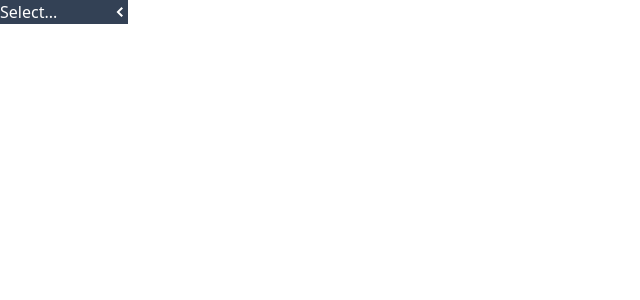
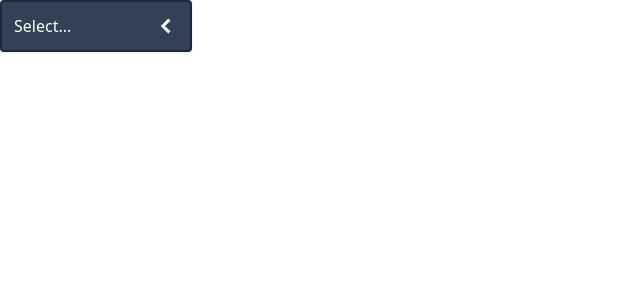
Before and after one commit to BehkoVasilev/comps, a React (Create React App) app: page / in a window 1280 px wide. Shown: the top 300 px of the page, without its empty margins (0-640 px from the left). Built offline with nearby package versions, Linux system fonts and the light colour scheme.

Commit message:
Add Styling

```diff
--- a/src/components/Dropdown.js
+++ b/src/components/Dropdown.js
@@ -1,5 +1,7 @@
 import { useState } from "react";
 import { GoChevronDown, GoChevronLeft } from "react-icons/go";
+import classNames from "classnames";
+import { twMerge } from "tailwind-merge";
 
 
 function Dropdown({
@@ -8,6 +10,20 @@ function Dropdown({
     value
 }) {
     const [isOpen, setIsOpen] = useState(false);
+
+    const classes = twMerge(classNames(`
+        w-full bg-slate-700 text-white justify-between flex items-center cursor-pointer p-3 border-2 border-slate-800 rounded shadow
+        ${value === 'Green' ? 'bg-green-600' : ''}
+        ${value === 'Red' ? 'bg-red-600' : ''}
+        ${value === 'Yellow' ? 'bg-yellow-400' : ''}
+    `));
+
+    const optionClasses = {
+        0: 'w-full text-white bg-green-600 cursor-pointer p-3',
+        1: 'w-full text-white bg-yellow-500 cursor-pointer p-3',
+        2: 'w-full text-white bg-red-600 cursor-pointer p-3'
+    }
+
 
     const handleSelectClick = () => {
         setIsOpen((current) => !current);
@@ -19,22 +35,22 @@ function Dropdown({
         onChange(option);
     };
 
-    const icon = <span>{isOpen ? <GoChevronDown /> : <GoChevronLeft />}</span>;
+    const icon = <span className="text-2xl">{isOpen ? <GoChevronDown /> : <GoChevronLeft />}</span>;
 
-    const renderOptions = options.map((option) => {
+    const renderOptions = options.map((option, index) => {
 
         return (
-            <div onClick={() => handleOptionClick(option)} key={option.value}>{option.label}</div>
+            <div onClick={() => handleOptionClick(option)} key={option.value} className={optionClasses[index]}>{option.label}</div>
         )
     });
 
     return (
-        <div>
-            <div className="w-32 bg-slate-700 text-white justify-between flex items-center" onClick={handleSelectClick}>
+        <div className="w-48 relative">
+            <div className={classes} onClick={handleSelectClick}>
                 {value || "Select..."}
                 {icon}
             </div>
-            {isOpen && <div>{renderOptions}</div>}
+            {isOpen && <div className="border-2 border-slate-800 rounded shadow-gray-50 w-full mt-1" >{renderOptions}</div>}
         </div>
     );
 };
```
